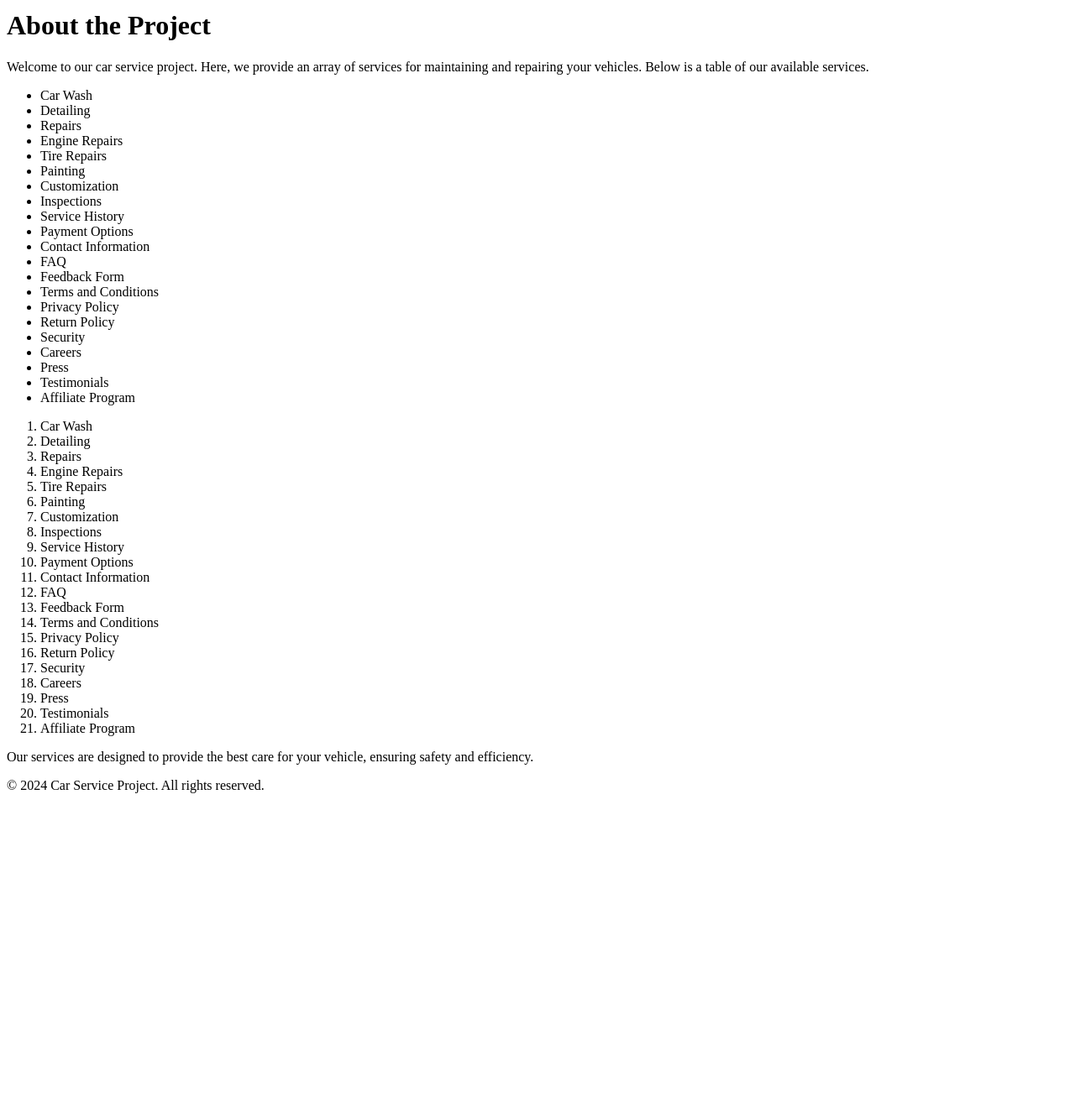
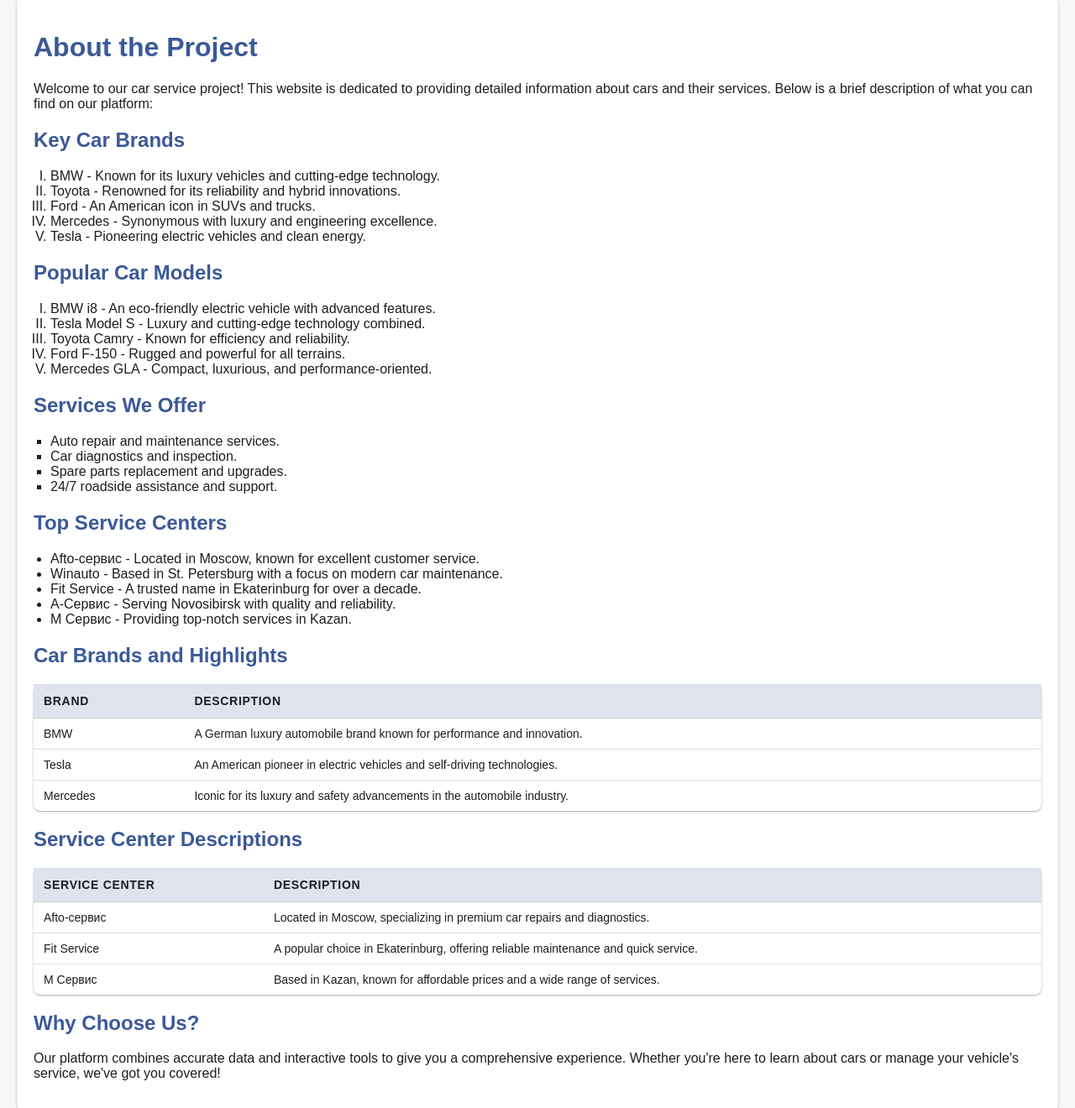
Before and after one commit to vanuuusha/unik_program_enginier, a plain HTML site: page index.html in a window 1280 px wide. Shown: the part 61-1381 px from the top of the page at 84% size. Before the commit the page ends 1022 px from the top, so only its background shows below. Drawn offline with Linux system fonts and the light colour scheme.

Commit message:
index.htnl styles and Definition Lists

```diff
--- /dev/null
+++ b/assets/css/index.css
@@ -0,0 +1,122 @@
+/* Общие стили */
+body {
+    font-family: 'Arial', sans-serif; /* Шрифт, похожий на Facebook */
+    background-color: #f7f7f7; /* Светлый фон для страницы */
+    color: #1c1e21; /* Темный цвет текста */
+    margin: 0;
+    padding: 0;
+}
+
+/* Навигационная панель */
+nav {
+    background-color: #3b5998; /* Темно-синий фон */
+    padding: 10px 20px;
+}
+
+nav ul {
+    list-style-type: none;
+    margin: 0;
+    padding: 0;
+    display: flex;
+    justify-content: center;
+}
+
+nav ul li {
+    margin: 0 15px;
+}
+
+nav a {
+    color: #ffffff; /* Белый цвет текста */
+    text-decoration: none;
+    font-size: 16px;
+    font-weight: bold;
+}
+
+nav a:hover {
+    text-decoration: underline; /* Подчеркивание при наведении */
+}
+
+/* Основной контейнер */
+#about {
+    max-width: 1200px;
+    margin: 0 auto;
+    padding: 20px;
+    background-color: #ffffff; /* Белый фон для контента */
+    box-shadow: 0 1px 3px rgba(0, 0, 0, 0.12), 0 1px 2px rgba(0, 0, 0, 0.24); /* Легкая тень */
+    border-radius: 8px;
+    margin-top: 20px;
+}
+
+/* Заголовки */
+h1, h2 {
+    color: #3b5998; /* Темно-синий для заголовков */
+}
+
+h2 {
+    margin-top: 20px;
+    font-size: 24px;
+    font-weight: 600;
+}
+
+/* Списки */
+ol, ul {
+    margin: 10px 0;
+    padding-left: 20px;
+}
+
+ul {
+    list-style-type: disc;
+}
+
+ol {
+    list-style-type: upper-roman;
+}
+
+/* Стили для таблиц */
+.definition-table {
+    width: 100%;
+    border-collapse: collapse;
+    margin: 20px 0;
+    font-size: 14px;
+    color: #1c1e21;
+    text-align: left;
+    background-color: #ffffff;
+    box-shadow: 0 1px 3px rgba(0, 0, 0, 0.12), 0 1px 2px rgba(0, 0, 0, 0.24);
+    border-radius: 8px;
+}
+
+.definition-table thead th {
+    background-color: #dfe3ee; /* Светло-серый фон */
+    padding: 12px;
+    font-weight: 600;
+    text-transform: uppercase;
+    letter-spacing: 0.05em;
+    border-bottom: 1px solid #ccc;
+}
+
+.definition-table tbody td {
+    padding: 10px 12px;
+    border-bottom: 1px solid #ddd;
+    vertical-align: middle;
+}
+
+.definition-table tbody tr:hover {
+    background-color: #f0f2f5;
+}
+
+.definition-table tbody tr:last-child td {
+    border-bottom: none;
+}
+
+/* Подвал */
+footer {
+    text-align: center;
+    padding: 20px;
+    background-color: #3b5998; /* Темно-синий фон */
+    color: white;
+    font-size: 14px;
+}
+
+footer p {
+    margin: 0;
+}
--- a/index.html
+++ b/index.html
@@ -5,11 +5,12 @@
         <meta http-equiv="X-UA-Compatible" content="IE=edge">
         <meta name="viewport" content="width=device-width, initial-scale=1.0">
         <title>About the Project</title>
-    <link rel="stylesheet" href="styles.css">
+        <link rel="stylesheet" href="assets/css/index.css"> <!-- Новый стиль -->
     </head>
+
 <body>
 
-    <!-- Navigation Bar test-->
+    <!-- Navigation Bar -->
     <nav>
         <ul>
             <li><a href="cars.html">Cars</a></li>
@@ -20,57 +21,95 @@
     <!-- Content for the About the Project Page -->
     <div id="about">
         <h1>About the Project</h1>
-        <p>Welcome to our car service project. Here, we provide an array of services for maintaining and repairing your vehicles. Below is a table of our available services.</p>
+        <p>Welcome to our car service project! This website is dedicated to providing detailed information about cars and their services. Below is a brief description of what you can find on our platform:</p>
 
-        <ul>
-            <li>Car Wash</li>
-            <li>Detailing</li>
-            <li>Repairs</li>
-            <li>Engine Repairs</li>
-            <li>Tire Repairs</li>
-            <li>Painting</li>
-            <li>Customization</li>
-            <li>Inspections</li>
-            <li>Service History</li>
-            <li>Payment Options</li>
-            <li>Contact Information</li>
-            <li>FAQ</li>
-            <li>Feedback Form</li>
-            <li>Terms and Conditions</li>
-            <li>Privacy Policy</li>
-            <li>Return Policy</li>
-            <li>Security</li>
-            <li>Careers</li>
-            <li>Press</li>
-            <li>Testimonials</li>
-            <li>Affiliate Program</li>
+        <h2>Key Car Brands</h2>
+        <ol type="I">
+            <li>BMW - Known for its luxury vehicles and cutting-edge technology.</li>
+            <li>Toyota - Renowned for its reliability and hybrid innovations.</li>
+            <li>Ford - An American icon in SUVs and trucks.</li>
+            <li>Mercedes - Synonymous with luxury and engineering excellence.</li>
+            <li>Tesla - Pioneering electric vehicles and clean energy.</li>
+        </ol>
+
+        <h2>Popular Car Models</h2>
+        <ol type="1">
+            <li>BMW i8 - An eco-friendly electric vehicle with advanced features.</li>
+            <li>Tesla Model S - Luxury and cutting-edge technology combined.</li>
+            <li>Toyota Camry - Known for efficiency and reliability.</li>
+            <li>Ford F-150 - Rugged and powerful for all terrains.</li>
+            <li>Mercedes GLA - Compact, luxurious, and performance-oriented.</li>
+        </ol>
+
+        <h2>Services We Offer</h2>
+        <ul style="list-style-type: square;">
+            <li>Auto repair and maintenance services.</li>
+            <li>Car diagnostics and inspection.</li>
+            <li>Spare parts replacement and upgrades.</li>
+            <li>24/7 roadside assistance and support.</li>
         </ul>
 
-        <ol>
-            <li>Car Wash</li>
-            <li>Detailing</li>
-            <li>Repairs</li>
-            <li>Engine Repairs</li>
-            <li>Tire Repairs</li>
-            <li>Painting</li>
-            <li>Customization</li>
-            <li>Inspections</li>
-            <li>Service History</li>
-            <li>Payment Options</li>
-            <li>Contact Information</li>
-            <li>FAQ</li>
-            <li>Feedback Form</li>
-            <li>Terms and Conditions</li>
-            <li>Privacy Policy</li>
-            <li>Return Policy</li>
-            <li>Security</li>
-            <li>Careers</li>
-            <li>Press</li>
-            <li>Testimonials</li>
-            <li>Affiliate Program</li>
-        </ol>
+        <h2>Top Service Centers</h2>
+        <ul style="list-style-type: disc;">
+            <li>Afto-сервис - Located in Moscow, known for excellent customer service.</li>
+            <li>Winauto - Based in St. Petersburg with a focus on modern car maintenance.</li>
+            <li>Fit Service - A trusted name in Ekaterinburg for over a decade.</li>
+            <li>А-Сервис - Serving Novosibirsk with quality and reliability.</li>
+            <li>М Сервис - Providing top-notch services in Kazan.</li>
+        </ul>
 
-        <p>Our services are designed to provide the best care for your vehicle, ensuring safety and efficiency.</p>
+        <!-- Definition Lists -->
+        <h2>Car Brands and Highlights</h2>
+        <table class="definition-table">
+            <thead>
+                <tr>
+                    <th>Brand</th>
+                    <th>Description</th>
+                </tr>
+            </thead>
+            <tbody>
+                <tr>
+                    <td>BMW</td>
+                    <td>A German luxury automobile brand known for performance and innovation.</td>
+                </tr>
+                <tr>
+                    <td>Tesla</td>
+                    <td>An American pioneer in electric vehicles and self-driving technologies.</td>
+                </tr>
+                <tr>
+                    <td>Mercedes</td>
+                    <td>Iconic for its luxury and safety advancements in the automobile industry.</td>
+                </tr>
+            </tbody>
+        </table>
+
+        <h2>Service Center Descriptions</h2>
+        <table class="definition-table">
+            <thead>
+                <tr>
+                    <th>Service Center</th>
+                    <th>Description</th>
+                </tr>
+            </thead>
+            <tbody>
+                <tr>
+                    <td>Afto-сервис</td>
+                    <td>Located in Moscow, specializing in premium car repairs and diagnostics.</td>
+                </tr>
+                <tr>
+                    <td>Fit Service</td>
+                    <td>A popular choice in Ekaterinburg, offering reliable maintenance and quick service.</td>
+                </tr>
+                <tr>
+                    <td>М Сервис</td>
+                    <td>Based in Kazan, known for affordable prices and a wide range of services.</td>
+                </tr>
+            </tbody>
+        </table>
+
+
+        <h2>Why Choose Us?</h2>
+        <p>Our platform combines accurate data and interactive tools to give you a comprehensive experience. Whether you're here to learn about cars or manage your vehicle's service, we've got you covered!</p>
     </div>
 
     <footer>
```
Lines whose indentation alone changed are shown as unchanged.
